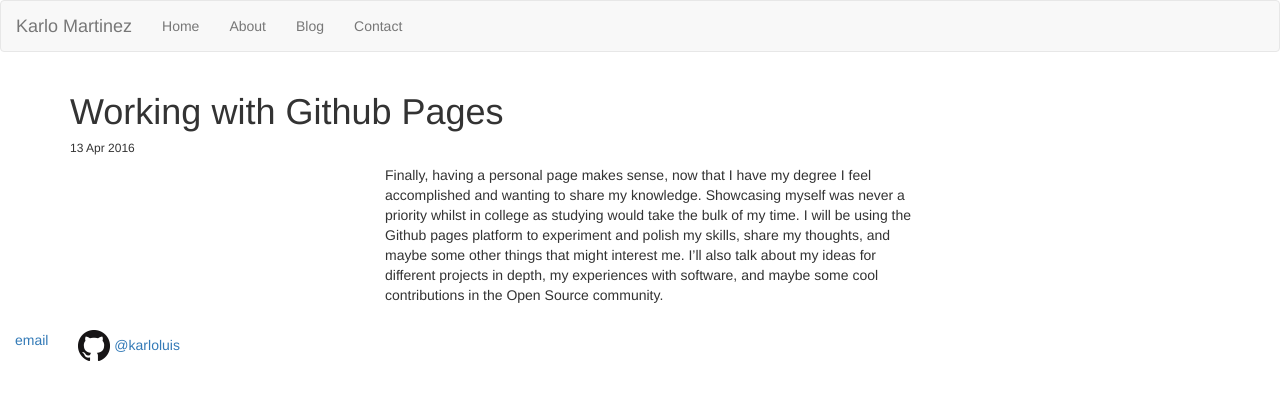
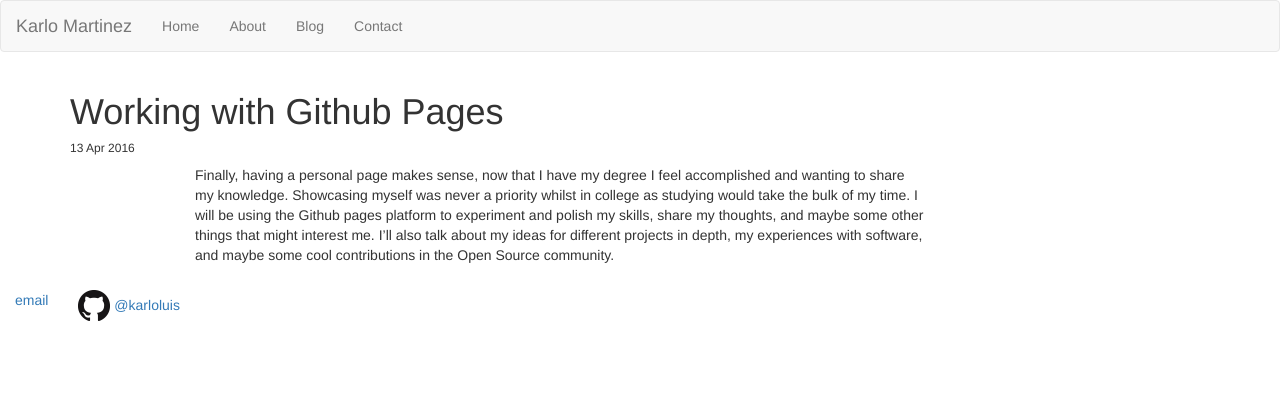
Before and after one commit to karloluis/karloluis.github.io, a Jekyll site: the page built from _posts/2016-04-13-Working-On-Github-Pages.md, in a window 1280 px wide. Shown: the top 400 px of the page. Built offline with Jekyll 4.4.1, drawn with Linux system fonts in a browser that asks for light colours.

```diff
--- a/_layouts/posts.html
+++ b/_layouts/posts.html
@@ -14,7 +14,7 @@
 			<!-- Post content -->
 <section>
   <div class="container">
-    <div class="col-md-6 col-md-offset-3">
+    <div class="col-md-8 col-md-offset-1">
       {{ content }}
     </div>
   </div>
--- a/css/style.css
+++ b/css/style.css
@@ -1,3 +1,7 @@
 body {
     font-family: 'Nunito', sans-serif;
 }
+
+.bg-dark {
+  background-color: $color1
+}
```
Also changed, not shown: css/palette.scss (added, +7 -0 lines).
